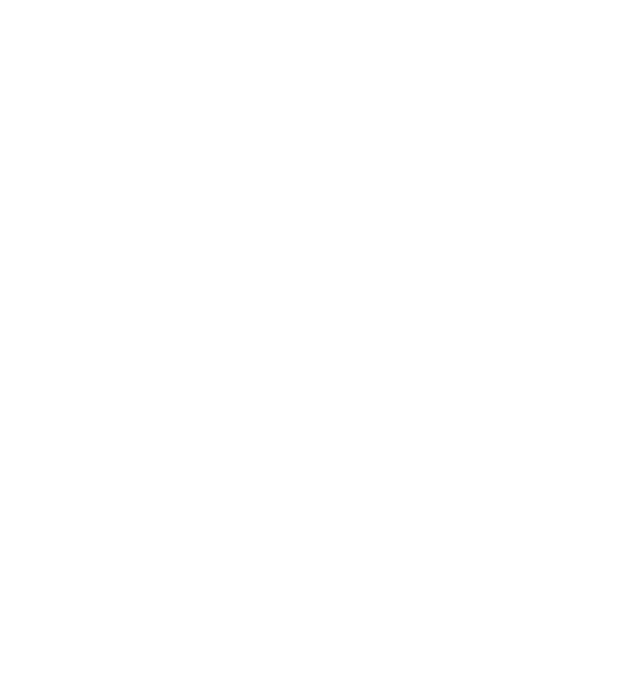
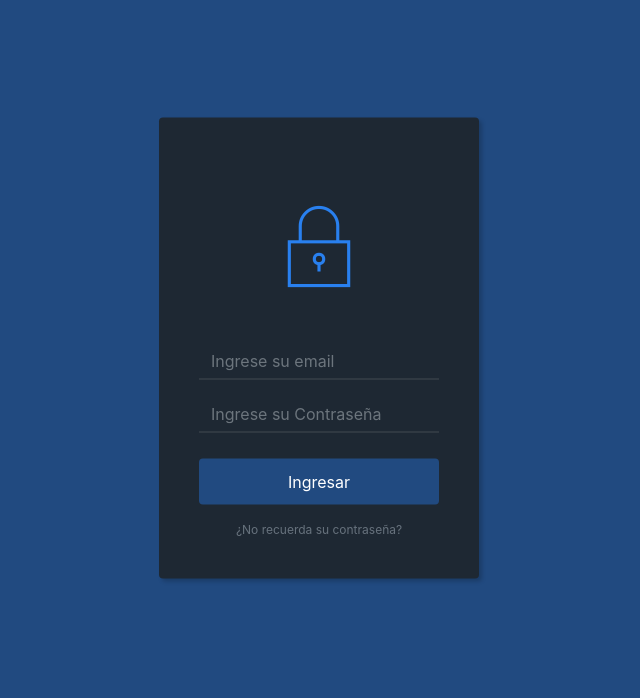
Before and after one commit to Scamv2/Certamen-3-interfaz-de-usuario, a plain HTML site: page login.html in a window 1280 px wide. Shown: the whole page, without its empty margins (321-961 px from the left). Drawn offline with nearby package versions, Linux system fonts and the light colour scheme.

Commit message:
finalizacion pagina web

```diff
--- a/CSS/Style.css
+++ b/CSS/Style.css
@@ -45,7 +45,7 @@
 #datos {
 
     padding: 0 auto;
-    height: 200px;
+
 
 }
 
@@ -204,6 +204,94 @@
 .valid-feedback {
     color: #2acc80;
 }
-#btnregistro{
-  margin-left: 100px;
+
+#btnregistro {
+    margin-left: 100px;
 }
+
+#ulcontacto {
+    padding: 0px;
+    display: inline-block;
+}
+
+#bodycontacto {
+    background-color: #8D8D8D;
+}
+
+#cambiocolorletra {
+    color: #ebeff8;
+}
+
+
+/*desde aquí empieza el login*/
+
+.login-dark {
+    height: 1000px;
+    background-size: cover;
+    position: relative;
+  }
+
+  .login-dark form {
+    max-width: 320px;
+    width: 90%;
+    background-color: #1e2833;
+    padding: 40px;
+    border-radius: 4px;
+    transform: translate(-50%, -50%);
+    position: absolute;
+    top: 50%;
+    left: 50%;
+    color: #fff;
+    box-shadow: 3px 3px 4px rgba(0,0,0,0.2);
+  }
+
+  .login-dark .illustration {
+    text-align: center;
+    padding: 15px 0 20px;
+    font-size: 100px;
+    color: #2980ef;
+  }
+
+  .login-dark form .form-control {
+    background: none;
+    border: none;
+    border-bottom: 1px solid #434a52;
+    border-radius: 0;
+    box-shadow: none;
+    outline: none;
+    color: inherit;
+  }
+
+  .login-dark form .btn-primary {
+    background: #214a80;
+    border: none;
+    border-radius: 4px;
+    padding: 11px;
+    box-shadow: none;
+    margin-top: 26px;
+    text-shadow: none;
+    outline: none;
+  }
+
+  .login-dark form .btn-primary:hover, .login-dark form .btn-primary:active {
+    background: #214a80;
+    outline: none;
+  }
+
+  .login-dark form .forgot {
+    display: block;
+    text-align: center;
+    font-size: 12px;
+    color: #6f7a85;
+    opacity: 0.9;
+    text-decoration: none;
+  }
+
+  .login-dark form .forgot:hover, .login-dark form .forgot:active {
+    opacity: 1;
+    text-decoration: none;
+  }
+
+  .login-dark form .btn-primary:active {
+    transform: translateY(1px);
+  }
--- a/login.html
+++ b/login.html
@@ -1,5 +1,6 @@
 <!DOCTYPE html>
 <html lang="es">
+
 <head>
     <meta charset="UTF-8">
     <meta http-equiv="X-UA-Compatible" content="IE=edge">
@@ -9,13 +10,31 @@
 
     <link rel="shortcut icon" href="/Images/Flying-Aircraft-PNG-Clipart.ico" />
 
+    <link rel="stylesheet" href="https://cdnjs.cloudflare.com/ajax/libs/ionicons/2.0.1/css/ionicons.min.css">
+
 </head>
-<body>
 
+<body style="background: #214a80;">
+    <div class="login-dark" style="height: 695px;">
+        <form>
+            <h2 class="sr-only">Login</h2>
+            <div class="illustration"><i class="icon ion-ios-locked-outline"></i></div>
+            <div class="form-group"><input class="form-control" type="email" name="email" placeholder="Ingrese su email"></div>
+            <div class="form-group"><input class="form-control" type="password" name="password" placeholder="Ingrese su Contraseña"></div>
+            <div class="form-group"><button class="btn btn-primary btn-block">Ingresar</button></div><a class="forgot" href="#">¿No recuerda su contraseña?</a></form>
+    </div>
 
-    <link rel="stylesheet" href="https://cdn.jsdelivr.net/npm/bootstrap@4.0.0/dist/css/bootstrap.min.css" integrity="sha384-Gn5384xqQ1aoWXA+058RXPxPg6fy4IWvTNh0E263XmFcJlSAwiGgFAW/dAiS6JXm" crossorigin="anonymous">
-    <script src="https://code.jquery.com/jquery-3.2.1.slim.min.js" integrity="sha384-KJ3o2DKtIkvYIK3UENzmM7KCkRr/rE9/Qpg6aAZGJwFDMVNA/GpGFF93hXpG5KkN" crossorigin="anonymous"></script>
-<script src="https://cdn.jsdelivr.net/npm/popper.js@1.12.9/dist/umd/popper.min.js" integrity="sha384-ApNbgh9B+Y1QKtv3Rn7W3mgPxhU9K/ScQsAP7hUibX39j7fakFPskvXusvfa0b4Q" crossorigin="anonymous"></script>
-<script src="https://cdn.jsdelivr.net/npm/bootstrap@4.0.0/dist/js/bootstrap.min.js" integrity="sha384-JZR6Spejh4U02d8jOt6vLEHfe/JQGiRRSQQxSfFWpi1MquVdAyjUar5+76PVCmYl" crossorigin="anonymous"></script>
+    <link rel="stylesheet" href="https://cdn.jsdelivr.net/npm/bootstrap@4.0.0/dist/css/bootstrap.min.css"
+        integrity="sha384-Gn5384xqQ1aoWXA+058RXPxPg6fy4IWvTNh0E263XmFcJlSAwiGgFAW/dAiS6JXm" crossorigin="anonymous">
+    <script src="https://code.jquery.com/jquery-3.2.1.slim.min.js"
+        integrity="sha384-KJ3o2DKtIkvYIK3UENzmM7KCkRr/rE9/Qpg6aAZGJwFDMVNA/GpGFF93hXpG5KkN"
+        crossorigin="anonymous"></script>
+    <script src="https://cdn.jsdelivr.net/npm/popper.js@1.12.9/dist/umd/popper.min.js"
+        integrity="sha384-ApNbgh9B+Y1QKtv3Rn7W3mgPxhU9K/ScQsAP7hUibX39j7fakFPskvXusvfa0b4Q"
+        crossorigin="anonymous"></script>
+    <script src="https://cdn.jsdelivr.net/npm/bootstrap@4.0.0/dist/js/bootstrap.min.js"
+        integrity="sha384-JZR6Spejh4U02d8jOt6vLEHfe/JQGiRRSQQxSfFWpi1MquVdAyjUar5+76PVCmYl"
+        crossorigin="anonymous"></script>
 </body>
+
 </html>
```
Also changed, not shown: Contacto.html (+10 -10 lines), Formulario.html (deleted, +0 -21 lines), index.html (+0 -10 lines).
